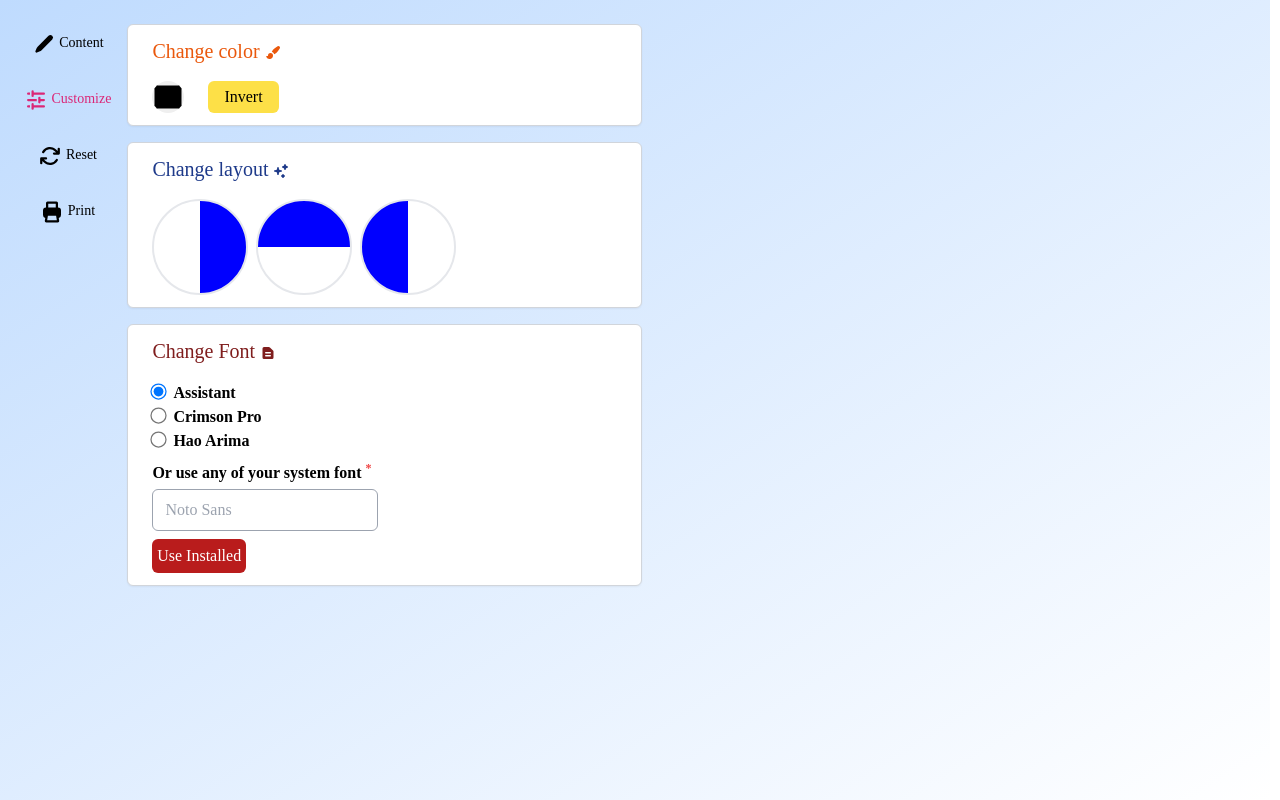
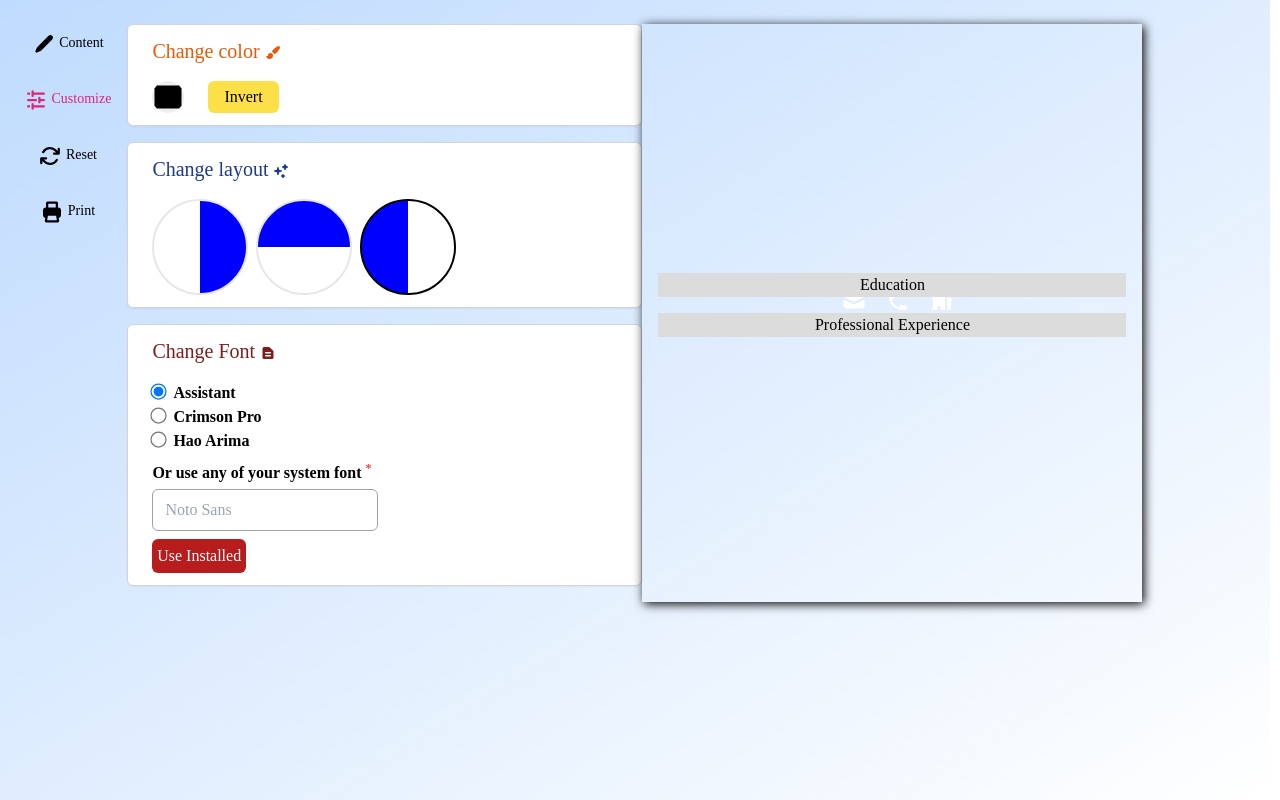
Before and after one commit to mynk-tmr/CV-Builder, a React (Vite) app: page / in a window 1280 px wide. Built offline with nearby package versions, Linux system fonts and the light colour scheme; a web font is replaced by a local one.

Commit message:
add layout change feature

```diff
--- a/src/components/App.jsx
+++ b/src/components/App.jsx
@@ -6,20 +6,27 @@ import { useState } from "react";
 import FormContainer from "./FormContainer";
 import SideBar from "./SideBar";
 import CustomiseContainer from "./CustomiseContainer";
+import Resume from "./Resume/Resume";
 
 const App = () => {
   const [activeTab, setActiveTab] = useState(1);
   const [font, setFont] = useState("Assistant Variable");
+  const [layout, setLayout] = useState("--ltr");
+  const [userData, setUserData] = useState("");
+  console.log(userData);
   return (
     <main style={{ fontFamily: font }} className="flex">
       <SideBar activeTab={activeTab} setActiveTab={setActiveTab} />
-      {activeTab === 0 && <FormContainer />}
+      {activeTab === 0 && <FormContainer setUserData={setUserData} />}
       {activeTab === 1 && (
         <CustomiseContainer
           currentFont={font}
+          layout={layout}
           changeFont={(e) => setFont(e.target.value || "Assistant Variable")}
+          changeLayout={(e) => setLayout(e.target.value)}
         />
       )}
+      <Resume userData={userData} />
     </main>
   );
 };
--- a/src/components/CustomiseContainer.jsx
+++ b/src/components/CustomiseContainer.jsx
@@ -13,8 +13,8 @@ const CustomiseContainer = ({
   return (
     <section className="*:mb-4 *:py-3 *:px-6 *:bg-white *:border *:border-gray-300 *:rounded-md *:shadow-sm *:flex *:flex-wrap *:gap-x-6">
       <ColorPicker />
-      <LayoutPicker />
-      <FontPicker currentFont={currentFont} changeFont={changeFont} />
+      <LayoutPicker {...{ layout, changeLayout, color }} />
+      <FontPicker {...{ currentFont, changeFont }} />
     </section>
   );
 };
--- a/src/components/FormContainer.jsx
+++ b/src/components/FormContainer.jsx
@@ -1,7 +1,7 @@
 import { BriefcaseIcon, UserCircleIcon } from "@heroicons/react/16/solid";
 import FormSection from "./FormSection";
 
-const FormContainer = () => {
+const FormContainer = ({ setUserData }) => {
   return (
     <section className="grid gap-y-8 w-[65ch]">
       <FormSection
--- a/src/components/FormSection.jsx
+++ b/src/components/FormSection.jsx
@@ -1,6 +1,7 @@
 import { useForm, useFieldArray } from "react-hook-form";
 import Input from "./Reusables/Input";
 import Accordian from "./Reusables/Accordian";
+import { useEffect } from "react";
 
 const FormSection = ({
   initValues,
@@ -8,14 +9,20 @@ const FormSection = ({
   pins,
   sectionName,
   visualTitle,
+  onUpdate,
 }) => {
-  const { register, control } = useForm({
+  const { register, control, watch } = useForm({
     defaultValues: {
       [sectionName]: [initValues],
       //e.g. education : [{ ... }],
       //we can now use education.0.degree to register a value
     },
   });
+
+  const formValues = watch();
+  useEffect(() => {
+    onUpdate(formValues);
+  }, [formValues]);
 
   const {
     fields: collections,
--- a/src/components/LayoutPicker.jsx
+++ b/src/components/LayoutPicker.jsx
@@ -6,11 +6,15 @@ const LayoutPicker = ({ layout, changeLayout, color }) => (
       Change layout <SparklesIcon className="w-4" />
     </header>
     <main
-      style={{ "--color": "blue" }}
+      style={{ "--color": color ?? "blue" }}
       className="*:w-24 *:h-24 *:border-2 *:rounded-full flex gap-2">
-      <button className="layoutinfo"></button>
-      <button className="layoutinfo"></button>
-      <button className="layoutinfo"></button>
+      {["--rtl", "--tb", "--ltr"].map((dim, i) => (
+        <button
+          key={i}
+          value={dim}
+          className={`layoutinfo ${layout === dim ? "border-black" : ""}`}
+          onClick={changeLayout}></button>
+      ))}
     </main>
   </article>
 );
--- a/src/components/Resume/Resume.jsx
+++ b/src/components/Resume/Resume.jsx
@@ -2,10 +2,15 @@ import "./resume.css";
 import Header from "./Header";
 import Body from "./Body";
 
-const Resume = ({ perData, eduData, expData, color, invert, font, layout }) => (
-  <section
-    className="resume-container"
-    style={{ gridTemplateAreas: layout, fontFamily: font }}>
+const Resume = ({
+  perData = [[]],
+  eduData = [],
+  expData = [],
+  color,
+  invert,
+  layout,
+}) => (
+  <section className="resume-container" style={{ gridTemplateAreas: layout }}>
     <Header
       details={perData[0].map((val) => val.at(-1))}
       style={{
@@ -13,7 +18,7 @@ const Resume = ({ perData, eduData, expData, color, invert, font, layout }) => (
         color: invert ? "black" : "white",
       }}
     />
-    <Body {...{ eduData, expData, color, invert} } />
+    <Body {...{ eduData, expData, color, invert }} />
   </section>
 );
 
```
